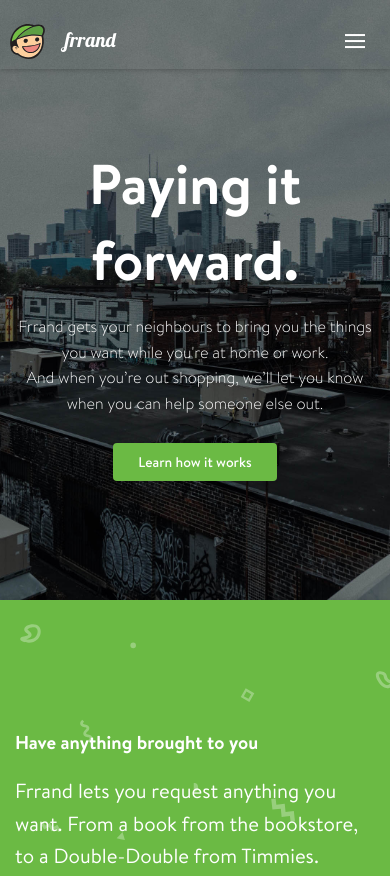
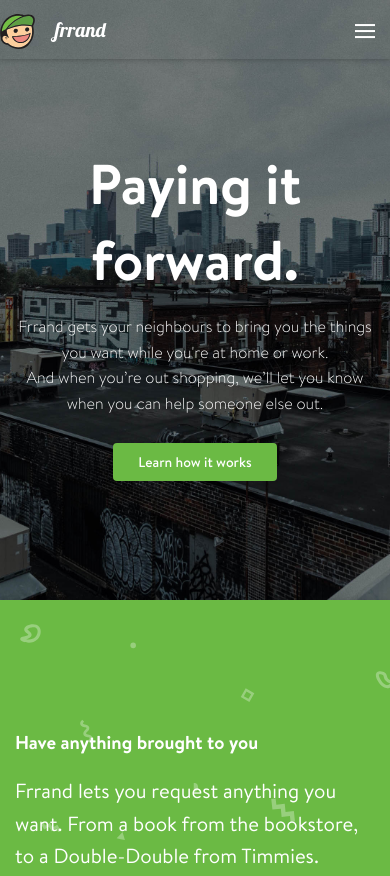
Before and after one commit to brandonmowat/Frrand-Website, a plain HTML site: page index.html in a window 390 px wide. Shown: the top 876 px of the page. Drawn offline with nearby package versions, Linux system fonts and the light colour scheme; some packages are replaced by stand-ins of ours.

Commit message:
fix navbar on mobile

```diff
--- a/css/style.css
+++ b/css/style.css
@@ -469,6 +469,9 @@ nav.detached a.main-nav-trigger {
 	nav {
 		z-index: 1000;
 		overflow: visible;
+	}
+	nav .wrapper {
+		padding: 0;
 	}
 	nav .container {
 		position: relative;
```
